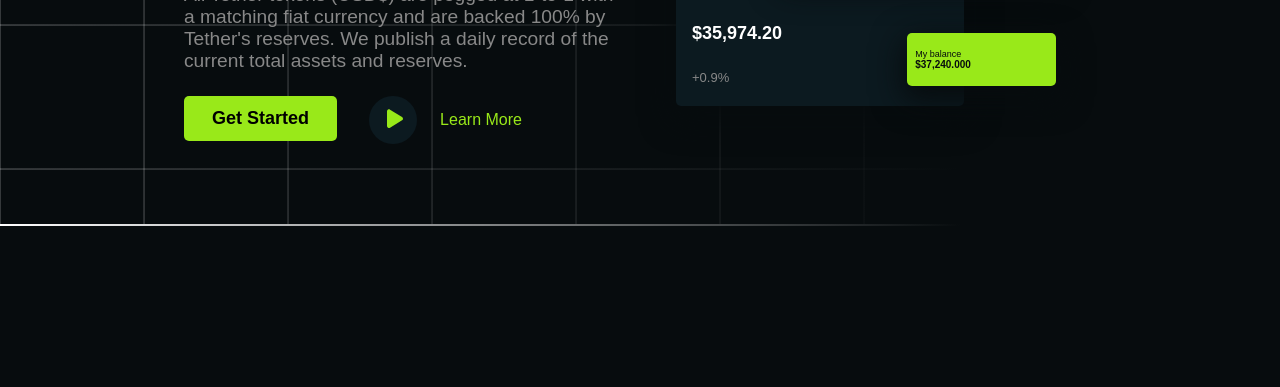
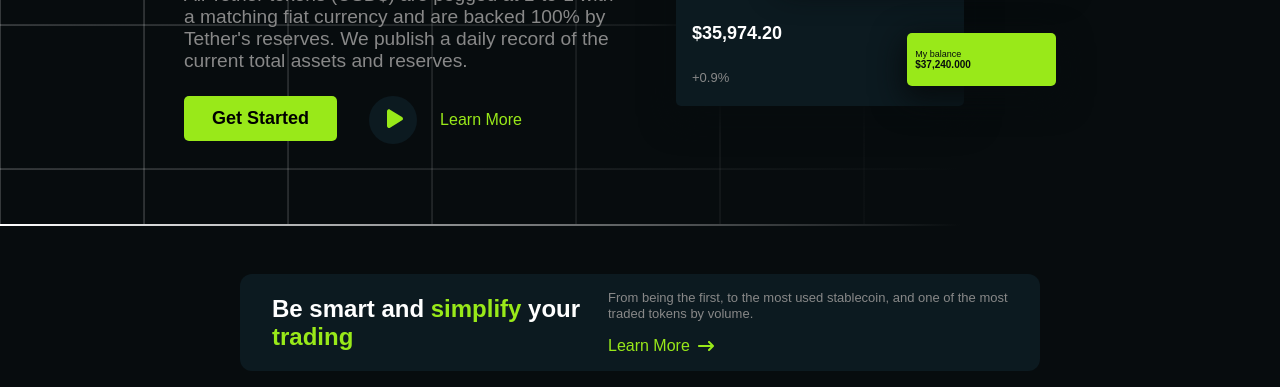
Before and after one commit to Osama-M-AlNahhal/Tether, a plain HTML site: page index.html in a window 1280 px wide. Shown: the part 422-809 px from the top of the page. Drawn offline with Linux system fonts and the light colour scheme.

Commit message:
finished section 2

```diff
--- a/index.html
+++ b/index.html
@@ -1,5 +1,6 @@
 <!DOCTYPE html>
 <html lang="en">
+
 <head>
     <meta charset="UTF-8">
     <meta http-equiv="X-UA-Compatible" content="IE=edge">
@@ -12,6 +13,7 @@
     <link rel="stylesheet" href="styles/desktop.css">
     <title>Degital Agency</title>
 </head>
+
 <body>
     <nav class="navbar">
 
@@ -20,7 +22,8 @@
             <div class="logo-and-name">
                 <div class="logo-container">
                     <svg class="logo-icon" xmlns="http://www.w3.org/2000/svg" viewBox="0 0 640 512">
-                        <path d="M18.43 255.8L192 224L100.8 292.6C90.67 302.8 97.8 320 112 320h222.7c-9.499-26.5-14.75-54.5-14.75-83.38V194.2L200.3 106.8C176.5 90.88 145 92.75 123.3 111.2l-117.5 116.4C-6.562 238 2.436 258 18.43 255.8zM575.2 289.9l-100.7-50.25c-16.25-8.125-26.5-24.75-26.5-43V160h63.99l28.12 22.62C546.1 188.6 554.2 192 562.7 192h30.1c11.1 0 23.12-6.875 28.5-17.75l14.37-28.62c5.374-10.87 4.25-23.75-2.999-33.5l-74.49-99.37C552.1 4.75 543.5 0 533.5 0H296C288.9 0 285.4 8.625 290.4 13.62L351.1 64L292.4 88.75c-5.874 3-5.874 11.37 0 14.37L351.1 128l-.0011 108.6c0 72 35.99 139.4 95.99 179.4c-195.6 6.75-344.4 41-434.1 60.88c-8.124 1.75-13.87 9-13.87 17.38C.0463 504 8.045 512 17.79 512h499.1c63.24 0 119.6-47.5 122.1-110.8C642.3 354 617.1 310.9 575.2 289.9zM489.1 66.25l45.74 11.38c-2.75 11-12.5 18.88-24.12 18.25C497.7 95.25 484.8 83.38 489.1 66.25z"/>
+                        <path
+                            d="M18.43 255.8L192 224L100.8 292.6C90.67 302.8 97.8 320 112 320h222.7c-9.499-26.5-14.75-54.5-14.75-83.38V194.2L200.3 106.8C176.5 90.88 145 92.75 123.3 111.2l-117.5 116.4C-6.562 238 2.436 258 18.43 255.8zM575.2 289.9l-100.7-50.25c-16.25-8.125-26.5-24.75-26.5-43V160h63.99l28.12 22.62C546.1 188.6 554.2 192 562.7 192h30.1c11.1 0 23.12-6.875 28.5-17.75l14.37-28.62c5.374-10.87 4.25-23.75-2.999-33.5l-74.49-99.37C552.1 4.75 543.5 0 533.5 0H296C288.9 0 285.4 8.625 290.4 13.62L351.1 64L292.4 88.75c-5.874 3-5.874 11.37 0 14.37L351.1 128l-.0011 108.6c0 72 35.99 139.4 95.99 179.4c-195.6 6.75-344.4 41-434.1 60.88c-8.124 1.75-13.87 9-13.87 17.38C.0463 504 8.045 512 17.79 512h499.1c63.24 0 119.6-47.5 122.1-110.8C642.3 354 617.1 310.9 575.2 289.9zM489.1 66.25l45.74 11.38c-2.75 11-12.5 18.88-24.12 18.25C497.7 95.25 484.8 83.38 489.1 66.25z" />
                     </svg>
                 </div>
                 <div class="name white-text">TETHER</div>
@@ -44,7 +47,8 @@
             <button class="hamburger-btn">
                 <div class="hamburger-icon-container">
                     <svg class="hamburger-icon" xmlns="http://www.w3.org/2000/svg" viewBox="0 0 448 512">
-                        <path d="M0 96C0 78.33 14.33 64 32 64H416C433.7 64 448 78.33 448 96C448 113.7 433.7 128 416 128H32C14.33 128 0 113.7 0 96zM0 256C0 238.3 14.33 224 32 224H416C433.7 224 448 238.3 448 256C448 273.7 433.7 288 416 288H32C14.33 288 0 273.7 0 256zM416 448H32C14.33 448 0 433.7 0 416C0 398.3 14.33 384 32 384H416C433.7 384 448 398.3 448 416C448 433.7 433.7 448 416 448z"/>
+                        <path
+                            d="M0 96C0 78.33 14.33 64 32 64H416C433.7 64 448 78.33 448 96C448 113.7 433.7 128 416 128H32C14.33 128 0 113.7 0 96zM0 256C0 238.3 14.33 224 32 224H416C433.7 224 448 238.3 448 256C448 273.7 433.7 288 416 288H32C14.33 288 0 273.7 0 256zM416 448H32C14.33 448 0 433.7 0 416C0 398.3 14.33 384 32 384H416C433.7 384 448 398.3 448 416C448 433.7 433.7 448 416 448z" />
                     </svg>
                 </div>
             </button>
@@ -72,8 +76,11 @@
         <img src="img\grid.png" class="hero-grid">
         <div class="hero-overlay"></div>
         <div class="content-container">
-            <h1 class="white-text hero-1-title"><span class="green-text">Tether</span> tokens are the most <span class="green-text">widely</span> adopted stablecoins</h1>
-            <p class="gray-text hero-1-desc">All Tether tokens (USD$) are pegged at 1-to-1 with a matching fiat currency and are backed 100% by Tether's reserves. We publish a daily record of the current total assets and reserves.
+            <h1 class="white-text hero-1-title"><span class="green-text">Tether</span> tokens are the most <span
+                    class="green-text">widely</span> adopted stablecoins</h1>
+            <p class="gray-text hero-1-desc">All Tether tokens (USD$) are pegged at 1-to-1 with a matching fiat currency
+                and are backed 100% by Tether's reserves. We publish a daily record of the current total assets and
+                reserves.
             </p>
             <div class="call-to-action hero-1-buttons-container">
 
@@ -84,7 +91,8 @@
                     <span class="circle" aria-hidden="true">
                         <span class="arrow icon">
                             <svg xmlns="http://www.w3.org/2000/svg" viewBox="0 0 384 512">
-                                <path d="M361 215C375.3 223.8 384 239.3 384 256C384 272.7 375.3 288.2 361 296.1L73.03 472.1C58.21 482 39.66 482.4 24.52 473.9C9.377 465.4 0 449.4 0 432V80C0 62.64 9.377 46.63 24.52 38.13C39.66 29.64 58.21 29.99 73.03 39.04L361 215z"/>
+                                <path
+                                    d="M361 215C375.3 223.8 384 239.3 384 256C384 272.7 375.3 288.2 361 296.1L73.03 472.1C58.21 482 39.66 482.4 24.52 473.9C9.377 465.4 0 449.4 0 432V80C0 62.64 9.377 46.63 24.52 38.13C39.66 29.64 58.21 29.99 73.03 39.04L361 215z" />
                             </svg>
                         </span>
                     </span>
@@ -118,9 +126,11 @@
             <div class="card-5">
                 <div class="btc">
                     <div class="bitcoin-icon-container">
-                        <svg xmlns="http://www.w3.org/2000/svg" width="16" height="16" fill="currentColor" class="bi bi-currency-bitcoin" viewBox="0 0 16 16">
-                            <path d="M5.5 13v1.25c0 .138.112.25.25.25h1a.25.25 0 0 0 .25-.25V13h.5v1.25c0 .138.112.25.25.25h1a.25.25 0 0 0 .25-.25V13h.084c1.992 0 3.416-1.033 3.416-2.82 0-1.502-1.007-2.323-2.186-2.44v-.088c.97-.242 1.683-.974 1.683-2.19C11.997 3.93 10.847 3 9.092 3H9V1.75a.25.25 0 0 0-.25-.25h-1a.25.25 0 0 0-.25.25V3h-.573V1.75a.25.25 0 0 0-.25-.25H5.75a.25.25 0 0 0-.25.25V3l-1.998.011a.25.25 0 0 0-.25.25v.989c0 .137.11.25.248.25l.755-.005a.75.75 0 0 1 .745.75v5.505a.75.75 0 0 1-.75.75l-.748.011a.25.25 0 0 0-.25.25v1c0 .138.112.25.25.25L5.5 13zm1.427-8.513h1.719c.906 0 1.438.498 1.438 1.312 0 .871-.575 1.362-1.877 1.362h-1.28V4.487zm0 4.051h1.84c1.137 0 1.756.58 1.756 1.524 0 .953-.626 1.45-2.158 1.45H6.927V8.539z"/>
-                          </svg>
+                        <svg xmlns="http://www.w3.org/2000/svg" width="16" height="16" fill="currentColor"
+                            class="bi bi-currency-bitcoin" viewBox="0 0 16 16">
+                            <path
+                                d="M5.5 13v1.25c0 .138.112.25.25.25h1a.25.25 0 0 0 .25-.25V13h.5v1.25c0 .138.112.25.25.25h1a.25.25 0 0 0 .25-.25V13h.084c1.992 0 3.416-1.033 3.416-2.82 0-1.502-1.007-2.323-2.186-2.44v-.088c.97-.242 1.683-.974 1.683-2.19C11.997 3.93 10.847 3 9.092 3H9V1.75a.25.25 0 0 0-.25-.25h-1a.25.25 0 0 0-.25.25V3h-.573V1.75a.25.25 0 0 0-.25-.25H5.75a.25.25 0 0 0-.25.25V3l-1.998.011a.25.25 0 0 0-.25.25v.989c0 .137.11.25.248.25l.755-.005a.75.75 0 0 1 .745.75v5.505a.75.75 0 0 1-.75.75l-.748.011a.25.25 0 0 0-.25.25v1c0 .138.112.25.25.25L5.5 13zm1.427-8.513h1.719c.906 0 1.438.498 1.438 1.312 0 .871-.575 1.362-1.877 1.362h-1.28V4.487zm0 4.051h1.84c1.137 0 1.756.58 1.756 1.524 0 .953-.626 1.45-2.158 1.45H6.927V8.539z" />
+                        </svg>
                     </div>
                     <p class="bitcoin-text gray-text"> BTC </p>
                 </div>
@@ -131,7 +141,37 @@
         </div>
     </section>
 
+    <section class="hero-2">
+
+        <div class="hero-2-container">
+
+            <div class="hero-2-item-1">
+                <h2 class="hero-2-title white-text">Be smart and <span class="green-text">simplify</span> your <span
+                        class="green-text">trading</span></h2>
+            </div>
+
+            <div class="hero-2-item-2">
+
+                <p class="hero-2-description gray-text">From being the first, to the most used stablecoin, and one of the most
+                    traded tokens by volume.</p>
+
+                <button type="button" class="learn-more-btn">Learn More
+                    <div class="learn-more-arrow">
+                        <svg xmlns="http://www.w3.org/2000/svg" viewBox="0 0 512 512">
+                            <path d="M502.6 278.6l-128 128c-12.51 12.51-32.76 12.49-45.25 0c-12.5-12.5-12.5-32.75 0-45.25L402.8 288H32C14.31 288 0 273.7 0 255.1S14.31 224 32 224h370.8l-73.38-73.38c-12.5-12.5-12.5-32.75 0-45.25s32.75-12.5 45.25 0l128 128C515.1 245.9 515.1 266.1 502.6 278.6z"/>
+                        </svg>
+                    </div>
+                </button>
+
+            </div>
+        </div>
+
+    </section>
+
+
+
     <script type="text/javascript" src="scripts/app.js"></script>
 
 </body>
+
 </html>
--- a/styles/desktop.css
+++ b/styles/desktop.css
@@ -155,5 +155,21 @@
         left: -5%;
     }
 
+    .hero-2 {
+        margin-top: 0;
+
+    }
+
+    .hero-2-container {
+        max-width: 50rem;
+    }
+    .hero-2-item-1 {
+        max-width: 25rem;
+    }
+
+    .hero-2-item-2 {
+        max-width: 25rem;
+    }
+
 
 }
--- a/styles/mobile.css
+++ b/styles/mobile.css
@@ -142,13 +142,15 @@ body {
 .hero-1 {
     margin-top: 6.5rem;
     padding: 2rem;
+    height: fit-content;
+    margin-bottom: 3rem;
 }
 
 .hero-grid {
     position: absolute;
     left: 0;
     width: 100vw;
-    height: 30rem;
+    height: 32rem;
     object-fit: cover;
 
     z-index: 0;
@@ -158,7 +160,7 @@ body {
 }
 .hero-overlay {
     width: 100%;
-    height: 30rem;
+    height: 32rem;
     position: absolute;
     background: linear-gradient(90deg, rgba(7,12,14,0) 0%, rgba(7,12,14,1) 75%);
     z-index: 1;
@@ -166,7 +168,7 @@ body {
 
 .hero-1-title {
     line-height: 1;
-    font-size: x-large;
+    font-size: xx-large;
 }
 
 .hero-1 .content-container {
@@ -195,3 +197,79 @@ body {
 .hero-1 .cards-container {
     display: none;
 }
+
+.hero-2 {
+    width: 100%;
+    margin-top: 4rem;
+    margin-bottom: 1rem;
+    display: flex;
+    justify-content: center;
+}
+
+.hero-2-container {
+    display: flex;
+    flex-direction: column;
+    justify-content: center;
+    align-items: flex-start;
+    text-align: left;
+    gap: 1rem;
+
+    width: 90vw;
+    padding: 1rem;
+
+    background: var(--color-2);
+
+    border-radius: 12px;
+
+}
+
+.hero-2-title {
+    font-size: xx-large;
+}
+
+.hero-2-item-2 {
+    display: flex;
+    flex-direction: column;
+    justify-content: center;
+    align-items: left;
+    text-align: left;
+    gap: 1rem;
+
+}
+
+.hero-2-description {
+    font-size: normal;
+    line-height: 1.2;
+
+}
+
+.hero-2 .learn-more-btn {
+    display: flex;
+    flex-direction: row;
+    justify-content: center;
+    align-items: center;
+    gap: 0.5rem;
+    width: fit-content;
+
+    position: relative;
+
+    cursor: pointer;
+    outline: none;
+    border: 0;
+    vertical-align: middle;
+    text-decoration: none;
+    background: transparent;
+
+    padding: 0;
+    font-size: inherit;
+    font-family: inherit;
+
+    color: var(--color-3);
+}
+
+.learn-more-arrow {
+    width: 1rem;
+    height: 1rem;
+
+    fill: var(--color-3);
+}
--- a/styles/tablet.css
+++ b/styles/tablet.css
@@ -1,3 +1,12 @@
+@media screen and (min-width:360px) {
+    .hero-grid {
+        height: 28rem;
+    }
+    .hero-overlay {
+        height: 28rem;
+    }
+}
+
 @media screen and (min-width:450px) {
 
     .hero-grid {
@@ -24,11 +33,6 @@
         flex-direction: row;
         gap: 5vw;
     }
-
-
-
-
-
     .card-1 {
         width: 9rem;
         height: 7.5rem;
@@ -206,10 +210,12 @@
         font-weight: 100;
     }
 
+}
 
-
-
-
+@media screen and (min-width:550px) {
+    .hero-2 {
+        margin-top: 10rem;
+    }
 }
 
 
@@ -227,8 +233,11 @@
 
         padding-right: 5vw;
         margin-top: 5.5rem;
+        margin-bottom: 0;
 
         position: relative;
+
+
     }
 
     .hero-grid {
@@ -273,6 +282,33 @@
         font-size: small;
     }
 
+    .hero-2 {
+        margin-top: 3rem;
+    }
+
+    .hero-2-container {
+        flex-direction: row;
+        justify-content: space-around;
+        align-items: center;
+
+        padding: 1rem 2rem;
+
+    }
+
+    .hero-2-title {
+        font-size: x-large;
+    }
+
+    .hero-2-item-2 {
+        max-width: 50%;
+    }
+
+
+    .hero-2-description {
+        font-size: small;
+    }
+
+
 
 
 }
```
